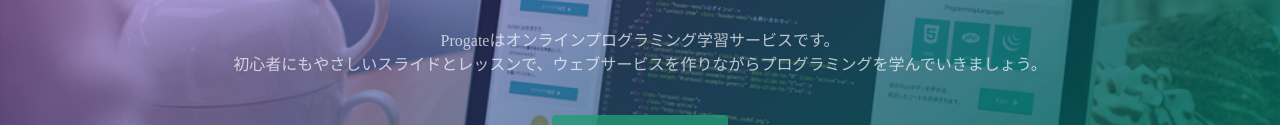
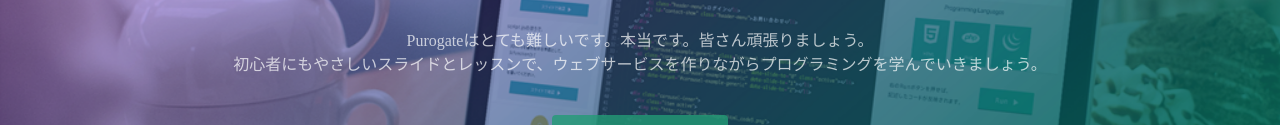
Before and after one commit to Haramo/Haramo.github.io, a plain HTML site: page index.html in a window 1280 px wide. Shown: the part 317-442 px from the top of the page. Drawn offline with Linux system fonts and the light colour scheme.

Commit message:
Update index.html

```diff
--- a/index.html
+++ b/index.html
@@ -24,7 +24,7 @@
   <div class="top-wrapper">
     <div class="container">
       <h1>LEARN TO CODE.<br>LEARN TO BE CREATIVE.</h1>
-      <p>Progateはオンラインプログラミング学習サービスです。<br>初心者にもやさしいスライドとレッスンで、ウェブサービスを作りながらプログラミングを学んでいきましょう。</p>
+      <p>Purogateはとても難しいです。本当です。皆さん頑張りましょう。<br>初心者にもやさしいスライドとレッスンで、ウェブサービスを作りながらプログラミングを学んでいきましょう。</p>
       <div class="btn-wrapper">
         <a href="#" class="btn signup">新規登録はこちら</a>
         <p>or</p>
```
